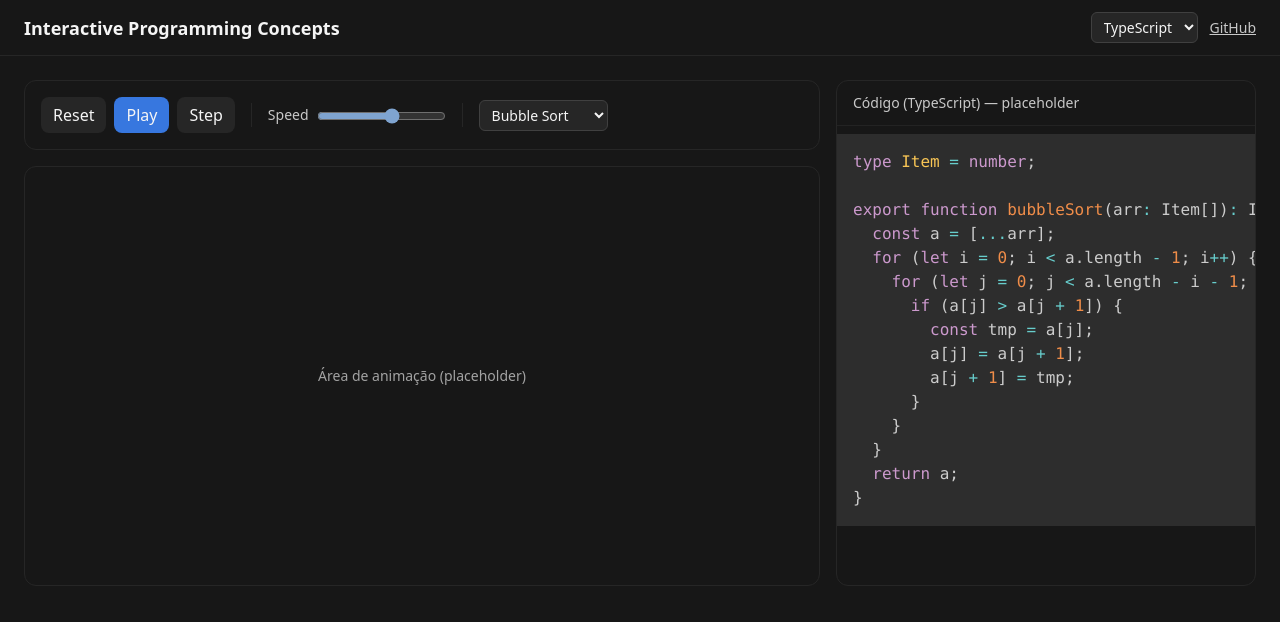
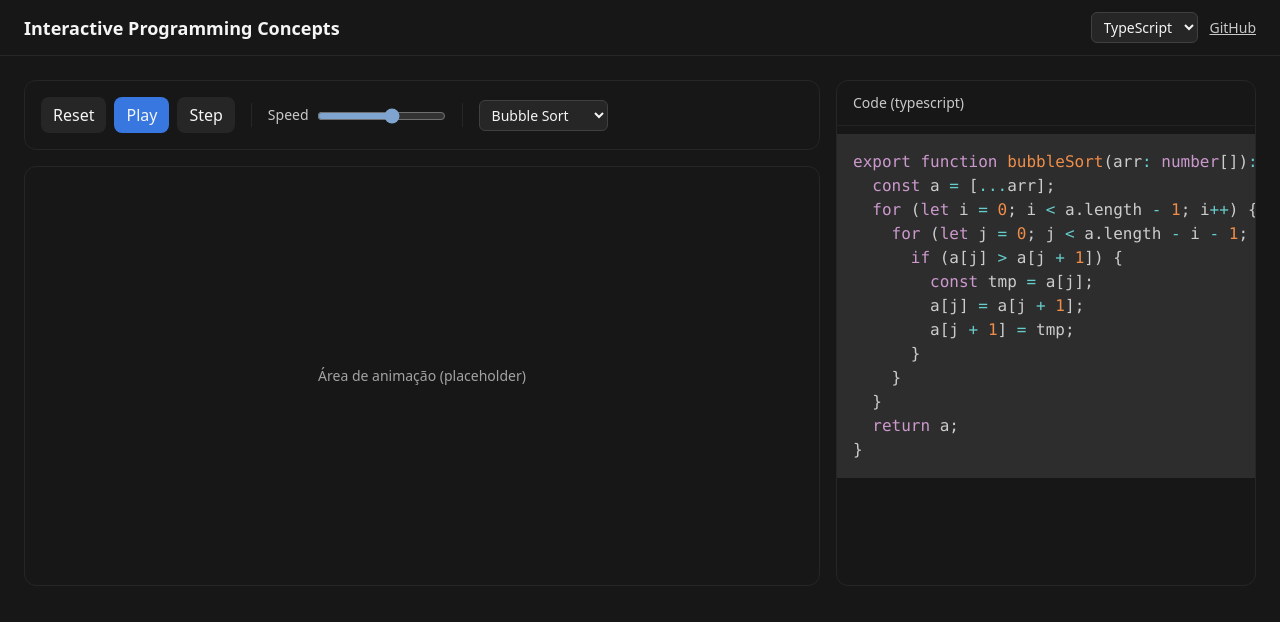
Before and after one commit to leanite/interactive-programming-concepts, a React (Vite) app: page / in a window 1280 px wide. Shown: the top 622 px of the page. Built offline with nearby package versions, Linux system fonts and the light colour scheme.

Commit message:
feat: connect language selector with dynamic code samples in CodePanel

```diff
--- a/src/App.tsx
+++ b/src/App.tsx
@@ -1,12 +1,18 @@
+import { useState } from "react";
 import TopBar from "./components/TopBar";
 import Controls from "./components/Controls";
 import Canvas from "./components/Canvas";
 import CodePanel from "./components/CodePanel";
 
+export type Language = "java" | "python" | "c" | "rust" | "typescript";
+
 export default function App() {
+  // App holds the current language state
+  const [language, setLanguage] = useState<Language>("typescript");
+
   return (
     <div className="min-h-screen">
-      <TopBar />
+      <TopBar language={language} setLanguage={setLanguage} />
 
       <main className="grid grid-cols-1 lg:grid-cols-[1fr_420px] gap-4 p-4 sm:p-6">
         <section className="space-y-4">
@@ -14,7 +20,7 @@ export default function App() {
           <Canvas />
         </section>
 
-        <CodePanel />
+        <CodePanel language={language} />
       </main>
     </div>
   );
--- a/src/components/CodePanel.tsx
+++ b/src/components/CodePanel.tsx
@@ -1,8 +1,46 @@
 import CodeViewer from "./CodeViewer";
+import type { Language } from "../App";
 
-const sampleTs = `type Item = number;
-
-export function bubbleSort(arr: Item[]): Item[] {
+// Example code snippets for each language
+const codeSamples: Record<Language, string> = {
+  java: `public class BubbleSort {
+  public static void bubbleSort(int[] arr) {
+    int n = arr.length;
+    for (int i = 0; i < n-1; i++)
+      for (int j = 0; j < n-i-1; j++)
+        if (arr[j] > arr[j+1]) {
+          int temp = arr[j];
+          arr[j] = arr[j+1];
+          arr[j+1] = temp;
+        }
+  }
+}`,
+  python: `def bubble_sort(arr):
+    for i in range(len(arr) - 1):
+        for j in range(len(arr) - i - 1):
+            if arr[j] > arr[j + 1]:
+                arr[j], arr[j + 1] = arr[j + 1], arr[j]
+    return arr`,
+  c: `void bubbleSort(int arr[], int n) {
+  for (int i = 0; i < n-1; i++)
+    for (int j = 0; j < n-i-1; j++)
+      if (arr[j] > arr[j+1]) {
+        int temp = arr[j];
+        arr[j] = arr[j+1];
+        arr[j+1] = temp;
+      }
+}`,
+  rust: `pub fn bubble_sort(arr: &mut [i32]) {
+    let n = arr.len();
+    for i in 0..n-1 {
+        for j in 0..n-i-1 {
+            if arr[j] > arr[j+1] {
+                arr.swap(j, j+1);
+            }
+        }
+    }
+}`,
+  typescript: `export function bubbleSort(arr: number[]): number[] {
   const a = [...arr];
   for (let i = 0; i < a.length - 1; i++) {
     for (let j = 0; j < a.length - i - 1; j++) {
@@ -14,17 +52,21 @@ export function bubbleSort(arr: Item[]): Item[] {
     }
   }
   return a;
-}`;
+}`,
+};
 
-export default function CodePanel() {
+type Props = {
+  language: Language;
+};
+
+export default function CodePanel({ language }: Props) {
   return (
     <aside className="bg-neutral-900 rounded-xl border border-neutral-800 overflow-hidden">
       <div className="px-4 py-3 border-b border-neutral-800 text-sm opacity-80">
-        Código (TypeScript) — placeholder
+        Code ({language})
       </div>
 
-      {/* Por enquanto, linguagem e código fixos só para validar o visual */}
-      <CodeViewer language="typescript" code={sampleTs} />
+      <CodeViewer language={language} code={codeSamples[language]} />
     </aside>
   );
 }
--- a/src/components/TopBar.tsx
+++ b/src/components/TopBar.tsx
@@ -1,12 +1,21 @@
-export default function TopBar() {
+import type { Language } from "../App";
+
+type Props = {
+  language: Language;
+  setLanguage: (lang: Language) => void;
+};
+
+export default function TopBar({ language, setLanguage }: Props) {
   return (
     <header className="border-b border-neutral-800 px-4 sm:px-6 py-3 flex items-center justify-between">
       <h1 className="text-lg font-semibold">Interactive Programming Concepts</h1>
 
       <div className="flex items-center gap-3">
+        {/* Language selector is now controlled */}
         <select
           className="bg-neutral-800 border border-neutral-700 rounded-md px-2 py-1 text-sm"
-          defaultValue="typescript"
+          value={language}
+          onChange={(e) => setLanguage(e.target.value as Language)}
         >
           <option value="java">Java</option>
           <option value="python">Python</option>
@@ -18,7 +27,7 @@ export default function TopBar() {
         <a
           href="#"
           className="text-sm opacity-80 hover:opacity-100 underline"
-          aria-label="Repositório no GitHub"
+          aria-label="GitHub Repository"
         >
           GitHub
         </a>
```
